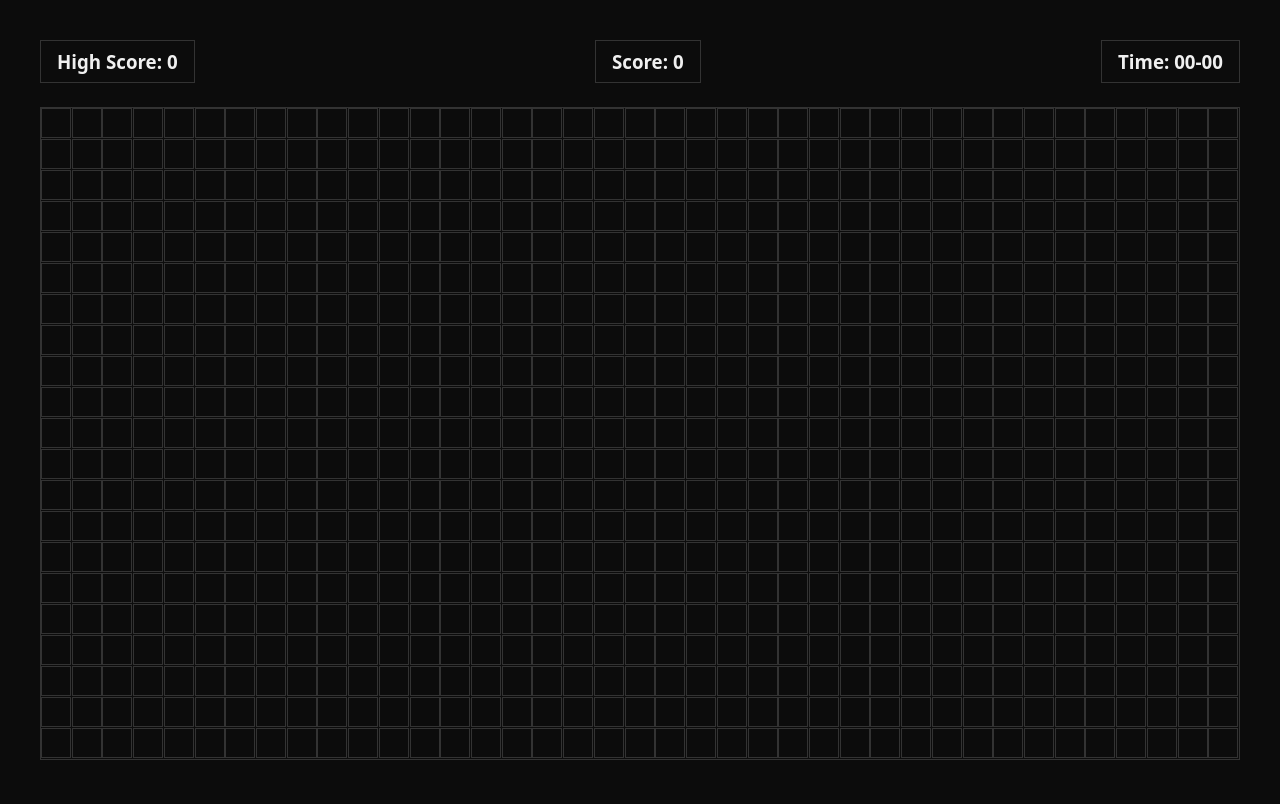
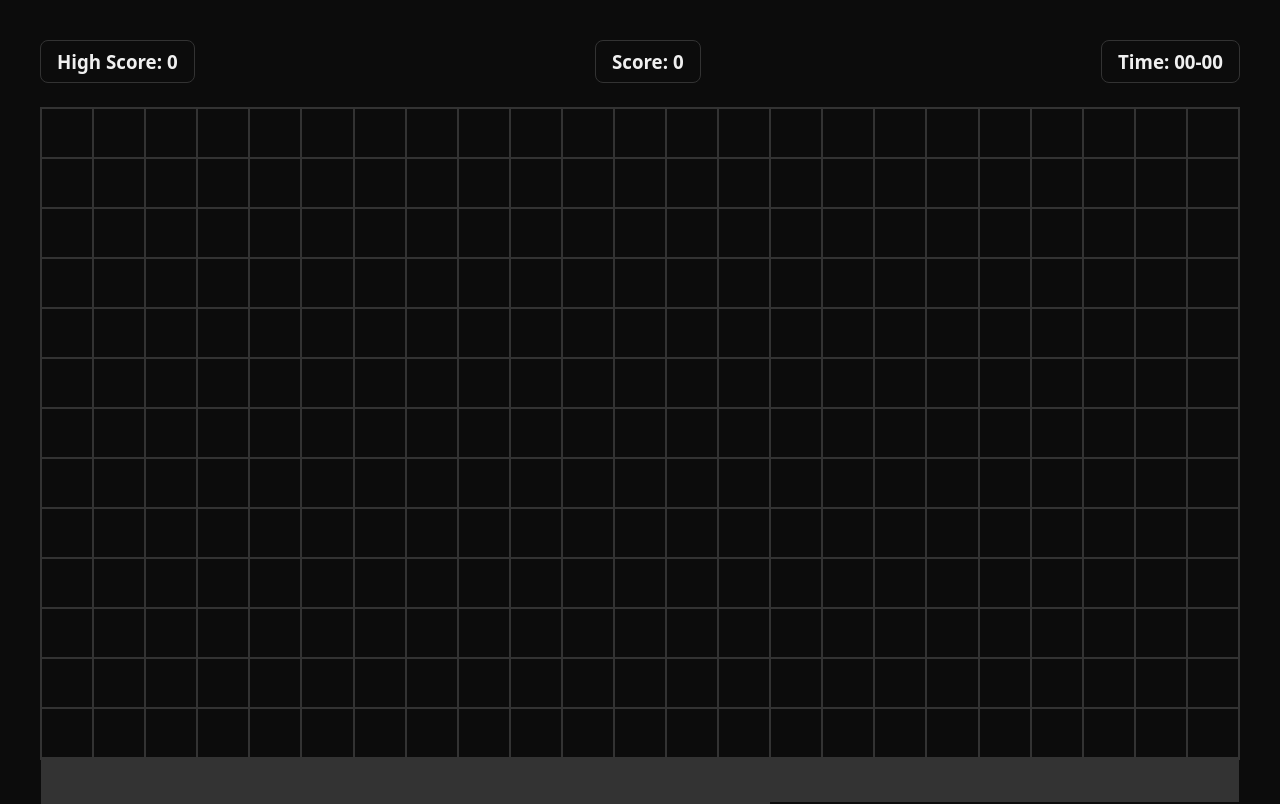
Before and after one commit to kolhesnehal065-blip/snake-game, a plain HTML site: page index.html in a window 1280 px wide. Drawn offline with Linux system fonts and the light colour scheme.

Commit message:
updated style

```diff
--- a/style.css
+++ b/style.css
@@ -13,6 +13,7 @@ body {
 
 :root{
     --bg-primary-color: #0c0c0c;
+    --bg-fill-color: #fdfdfc;
 
     --text-primary-color: #f0f0f0;
 
@@ -71,21 +72,26 @@ section .infos{
 .info{
     padding: var(--space-sm) var(--space-md);
     border:1px solid var(--border-primary-color);
-    border-radius: var(--border--radius-sm);
+    border-radius: var(--border-radius-sm);
 }
 
 .board {
     border: 1px solid var(--border-primary-color);
     flex-grow: 1;
     display: grid;
-    grid-template-columns: repeat(auto-fill, minmax(30px,1fr));
-    grid-template-rows: repeat(auto-fill, minmax(30px,1fr));
+    grid-template-columns: repeat(auto-fill, minmax(50px,1fr));
+    grid-template-rows: repeat(auto-fill, minmax(50px,1fr));
 
 }
 
 .block{
-    width: 30px;
-    height: 30px;
+    /* width: 30px;
+    height: 30px; */
     border: 1px solid var(--border-primary-color);
 
 }
+
+.fill {
+    background-color: var(--bg-fill-color);
+
+}
```
